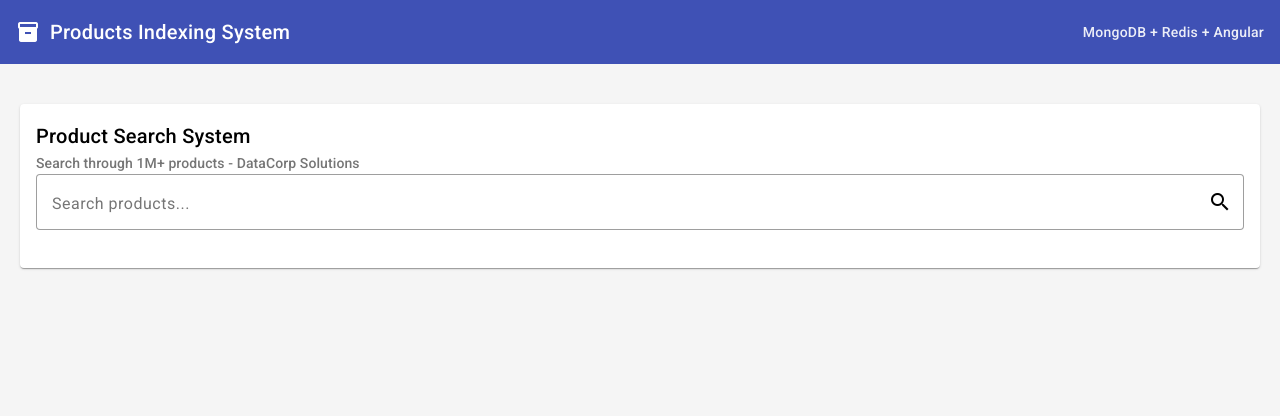
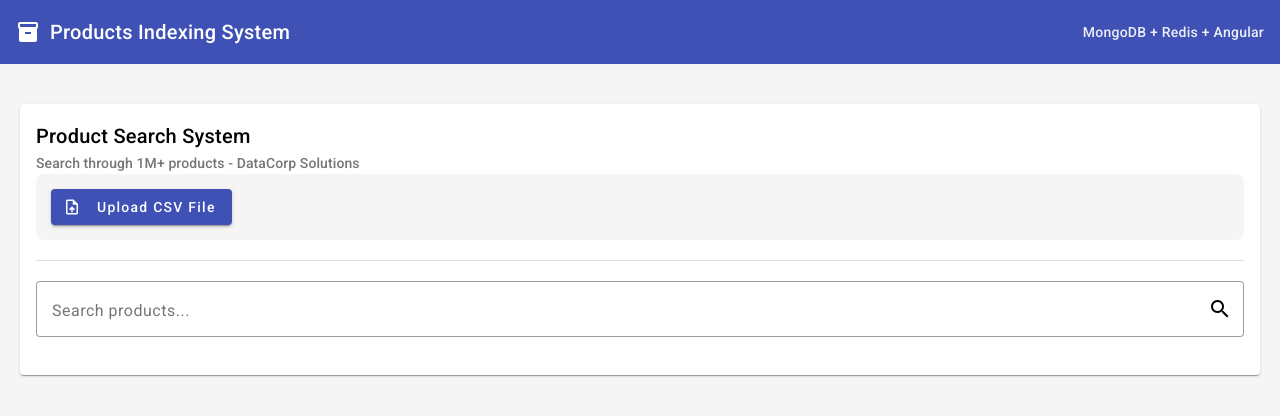
Before and after one commit to DiegoMaldonado19/pf-bases-II-frontend, an Angular app: page / in a window 1280 px wide. Shown: the top 416 px of the page. Built offline with nearby package versions, Linux system fonts and the light colour scheme.

Commit message:
Feat: adding upload component

```diff
--- a/src/app/components/search/search.component.css
+++ b/src/app/components/search/search.component.css
@@ -6,6 +6,52 @@
 
 .search-card {
   margin-bottom: 20px;
+}
+
+.upload-section {
+  display: flex;
+  align-items: center;
+  gap: 15px;
+  margin-bottom: 20px;
+  padding: 15px;
+  background-color: #f5f5f5;
+  border-radius: 8px;
+  flex-wrap: wrap;
+}
+
+.upload-section button {
+  display: flex;
+  align-items: center;
+  gap: 8px;
+}
+
+.file-name {
+  color: rgba(0, 0, 0, 0.7);
+  font-size: 14px;
+  font-weight: 500;
+}
+
+.upload-progress {
+  width: 100%;
+  margin-top: 10px;
+}
+
+.upload-progress p {
+  margin-top: 8px;
+  font-size: 14px;
+  font-weight: 500;
+}
+
+.upload-progress p.success {
+  color: #4caf50;
+}
+
+.upload-progress p.error {
+  color: #f44336;
+}
+
+mat-divider {
+  margin: 20px 0;
 }
 
 .search-input-wrapper {
--- a/src/app/components/search/search.component.html
+++ b/src/app/components/search/search.component.html
@@ -6,6 +6,48 @@
     </mat-card-header>
 
     <mat-card-content>
+      <!-- Upload Section -->
+      <div class="upload-section">
+        <input
+          #fileInput
+          type="file"
+          accept=".csv,.tsv,.txt"
+          (change)="onFileSelected($event)"
+          style="display: none">
+
+        <button
+          mat-raised-button
+          color="primary"
+          (click)="fileInput.click()"
+          [disabled]="uploading">
+          <mat-icon>upload_file</mat-icon>
+          {{ uploading ? 'Uploading...' : 'Upload CSV File' }}
+        </button>
+
+        <span *ngIf="selectedFile" class="file-name">
+          {{ selectedFile.name }} ({{ formatFileSize(selectedFile.size) }})
+        </span>
+
+        <button
+          *ngIf="selectedFile"
+          mat-raised-button
+          color="accent"
+          (click)="uploadFile()"
+          [disabled]="uploading">
+          <mat-icon>cloud_upload</mat-icon>
+          Import Data
+        </button>
+
+        <div *ngIf="uploadProgress" class="upload-progress">
+          <mat-progress-bar mode="indeterminate" *ngIf="uploading"></mat-progress-bar>
+          <p [class.success]="uploadSuccess" [class.error]="!uploadSuccess">
+            {{ uploadMessage }}
+          </p>
+        </div>
+      </div>
+
+      <mat-divider></mat-divider>
+
       <div class="search-input-wrapper">
         <mat-form-field class="search-field" appearance="outline">
           <mat-label>Search products...</mat-label>
--- a/src/app/components/search/search.component.ts
+++ b/src/app/components/search/search.component.ts
@@ -10,6 +10,8 @@ import { MatChipsModule } from '@angular/material/chips';
 import { MatAutocompleteModule } from '@angular/material/autocomplete';
 import { MatFormFieldModule } from '@angular/material/form-field';
 import { MatIconModule } from '@angular/material/icon';
+import { MatProgressBarModule } from '@angular/material/progress-bar';
+import { MatDividerModule } from '@angular/material/divider';
 import { ProductService } from '../../services/product.service';
 import { Product, SearchResult } from '../../models/product.model';
 import { Subject, debounceTime, distinctUntilChanged, switchMap, of } from 'rxjs';
@@ -28,7 +30,9 @@ import { Subject, debounceTime, distinctUntilChanged, switchMap, of } from 'rxjs
     MatChipsModule,
     MatAutocompleteModule,
     MatFormFieldModule,
-    MatIconModule
+    MatIconModule,
+    MatProgressBarModule,
+    MatDividerModule
   ],
   templateUrl: './search.component.html',
   styleUrls: ['./search.component.css']
@@ -43,6 +47,13 @@ export class SearchComponent implements OnInit, OnDestroy {
   loading: boolean = false;
   suggestions: string[] = [];
   activeFilters: string[] = [];
+
+  // Upload properties
+  selectedFile: File | null = null;
+  uploading: boolean = false;
+  uploadProgress: boolean = false;
+  uploadMessage: string = '';
+  uploadSuccess: boolean = false;
 
   private searchSubject = new Subject<string>();
   private suggestSubject = new Subject<string>();
@@ -141,4 +152,50 @@ export class SearchComponent implements OnInit, OnDestroy {
     this.activeFilters = this.activeFilters.filter(f => f !== filter);
     this.onSearch();
   }
+
+  onFileSelected(event: Event): void {
+    const input = event.target as HTMLInputElement;
+    if (input.files && input.files.length > 0) {
+      this.selectedFile = input.files[0];
+      this.uploadProgress = false;
+      this.uploadMessage = '';
+    }
+  }
+
+  uploadFile(): void {
+    if (!this.selectedFile) {
+      return;
+    }
+
+    this.uploading = true;
+    this.uploadProgress = true;
+    this.uploadMessage = 'Uploading and processing file...';
+
+    this.productService.uploadCSV(this.selectedFile).subscribe({
+      next: (response) => {
+        this.uploading = false;
+        this.uploadSuccess = true;
+        this.uploadMessage = `✓ ${response.message || 'File uploaded successfully!'}`;
+
+        setTimeout(() => {
+          this.selectedFile = null;
+          this.uploadProgress = false;
+        }, 3000);
+      },
+      error: (error) => {
+        this.uploading = false;
+        this.uploadSuccess = false;
+        this.uploadMessage = `✗ Error: ${error.error?.message || 'Failed to upload file'}`;
+        console.error('Upload error:', error);
+      }
+    });
+  }
+
+  formatFileSize(bytes: number): string {
+    if (bytes === 0) return '0 Bytes';
+    const k = 1024;
+    const sizes = ['Bytes', 'KB', 'MB', 'GB'];
+    const i = Math.floor(Math.log(bytes) / Math.log(k));
+    return Math.round(bytes / Math.pow(k, i) * 100) / 100 + ' ' + sizes[i];
+  }
 }
--- a/src/app/services/product.service.ts
+++ b/src/app/services/product.service.ts
@@ -43,4 +43,11 @@ export class ProductService {
   getStats(): Observable<any> {
     return this.http.get<ApiResponse<any>>(`${this.apiUrl}/index/stats`);
   }
+
+  uploadCSV(file: File): Observable<any> {
+    const formData = new FormData();
+    formData.append('file', file);
+
+    return this.http.post<ApiResponse<any>>(`${this.apiUrl}/upload/csv`, formData);
+  }
 }
```
